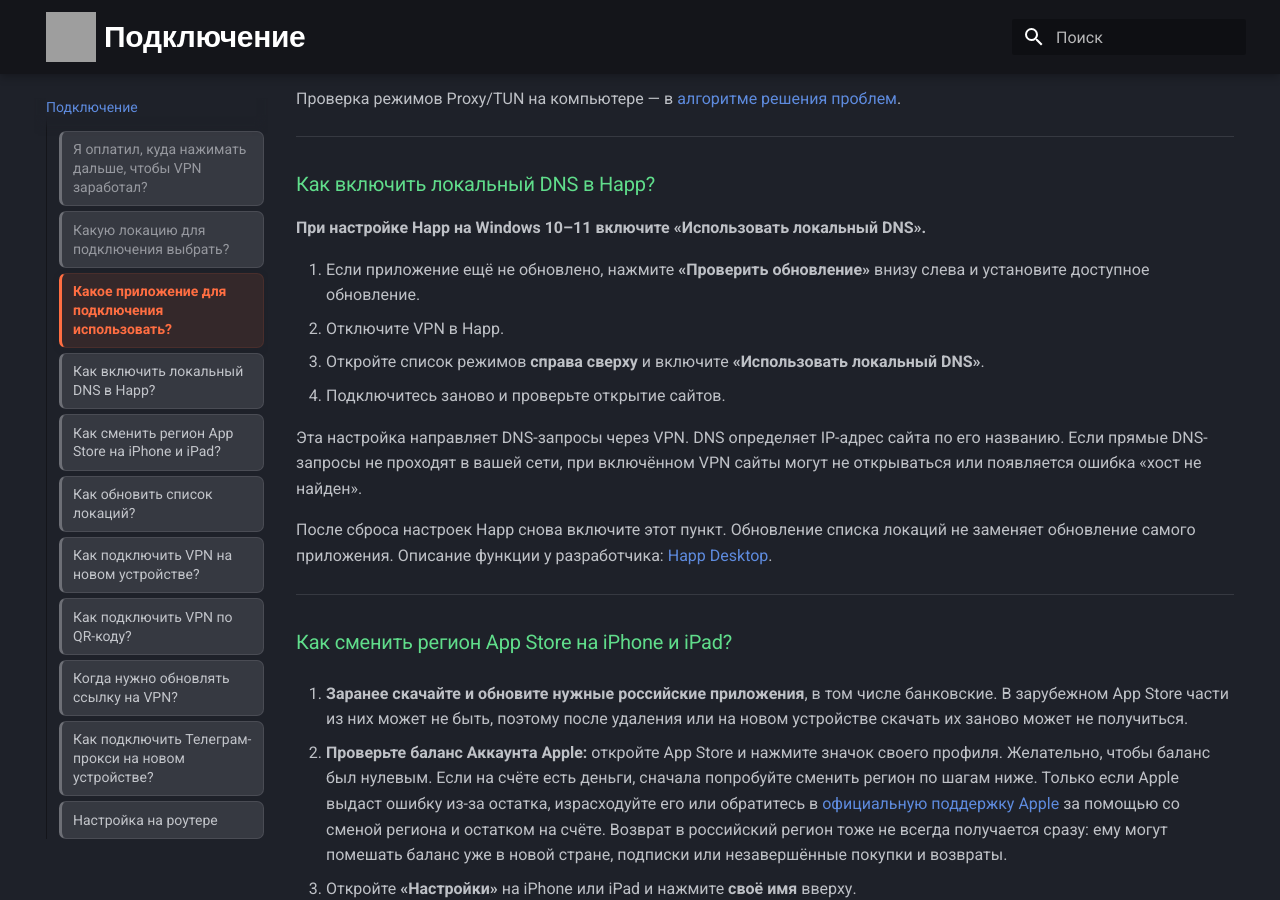
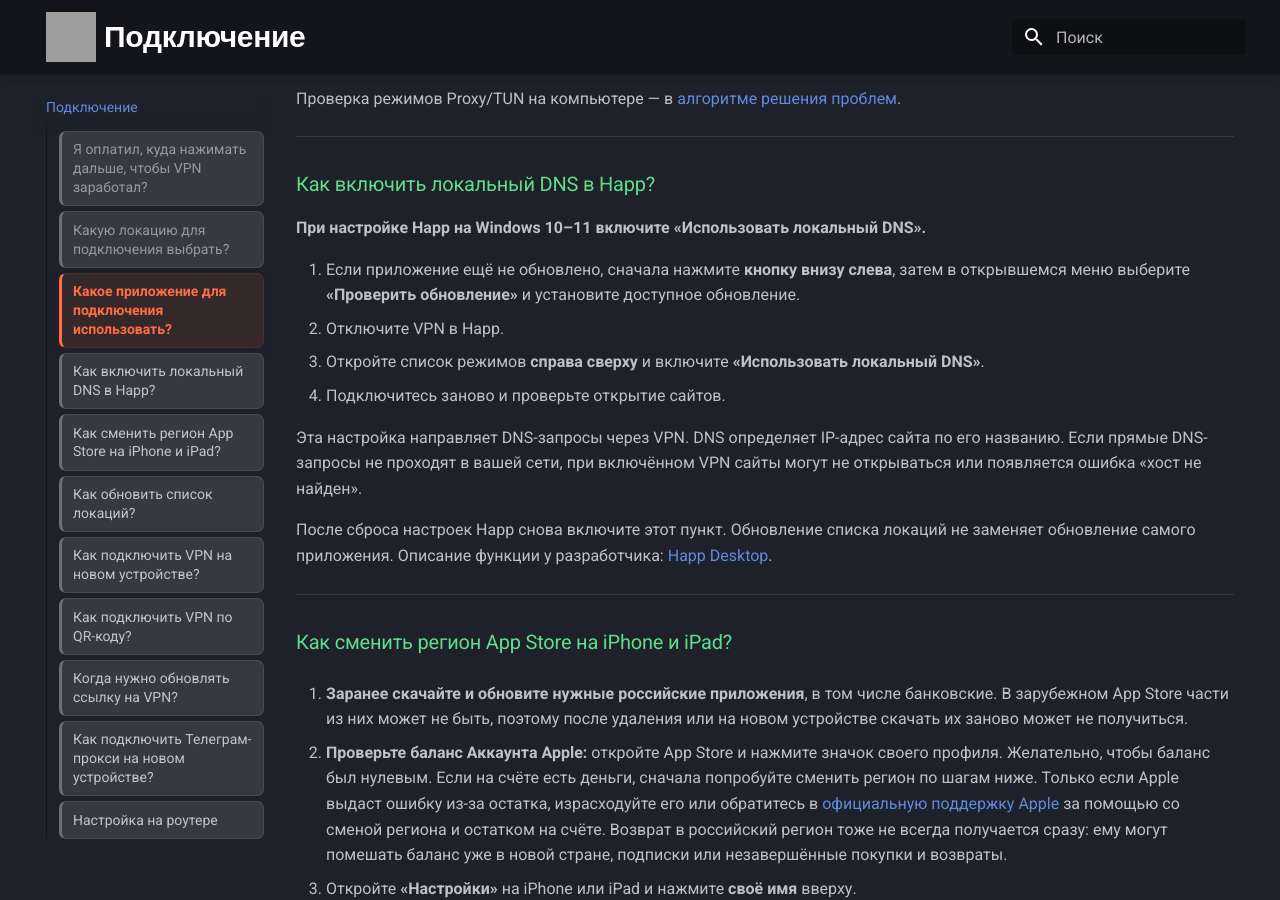
Before and after one commit to CanvasProxy/wiki, an MkDocs documentation site: the page built from docs/connection.md, in a window 1280 px wide and 900 px high, scrolled down 918 px. Built offline with MkDocs 1.6.1 and Material for MkDocs 9.7.7, drawn with Linux system fonts in a browser that asks for light colours; grey boxes are pictures that could not be loaded.

Commit message:
docs: clarify the two clicks used to update Happ

```diff
--- a/docs/connection.md
+++ b/docs/connection.md
@@ -42,7 +42,7 @@
 
 **При настройке Happ на Windows 10–11 включите «Использовать локальный DNS».**
 
-1. Если приложение ещё не обновлено, нажмите **«Проверить обновление»** внизу слева и установите доступное обновление.
+1. Если приложение ещё не обновлено, сначала нажмите **кнопку внизу слева**, затем в открывшемся меню выберите **«Проверить обновление»** и установите доступное обновление.
 2. Отключите VPN в Happ.
 3. Откройте список режимов **справа сверху** и включите **«Использовать локальный DNS»**.
 4. Подключитесь заново и проверьте открытие сайтов.
```
